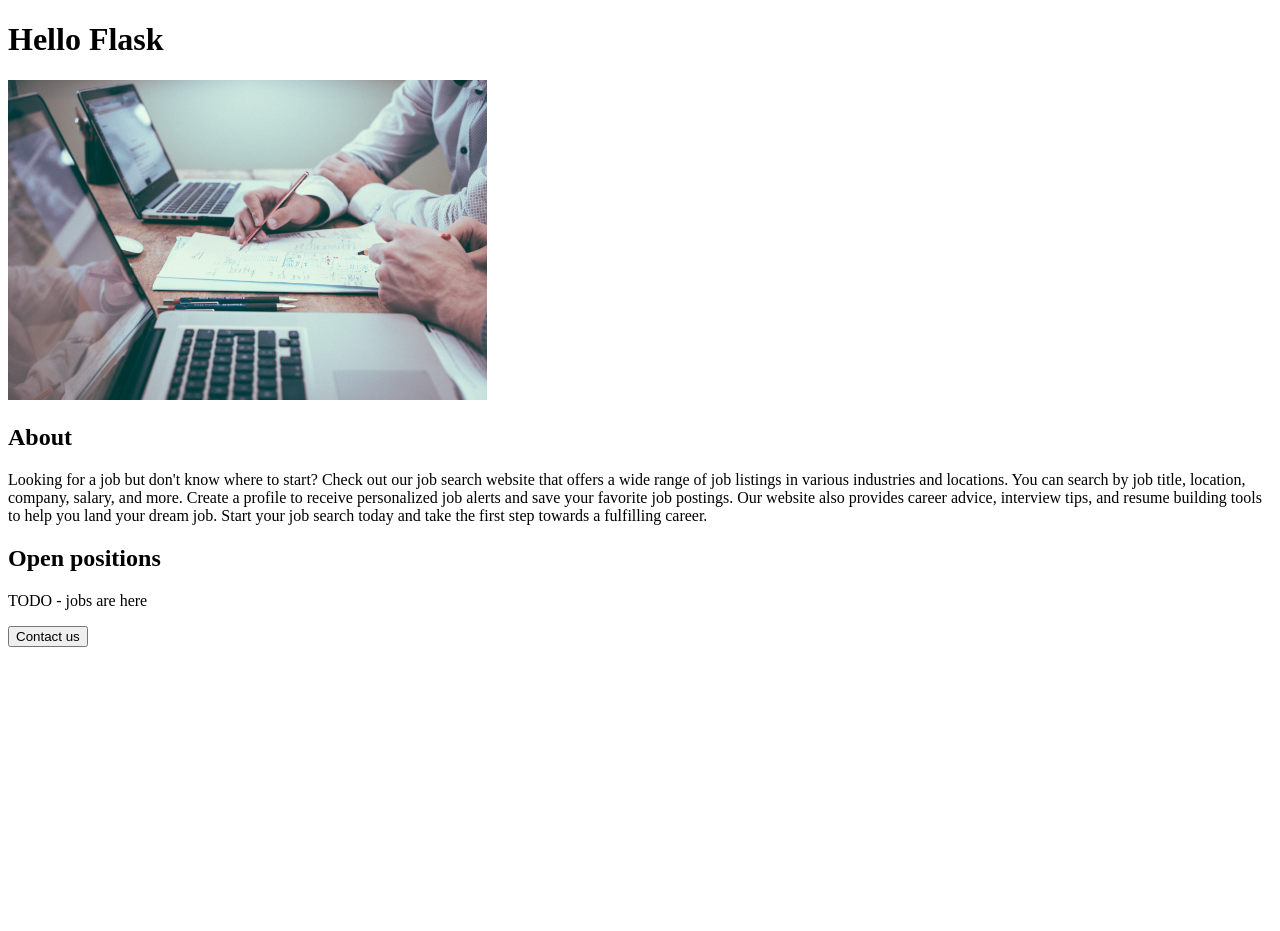
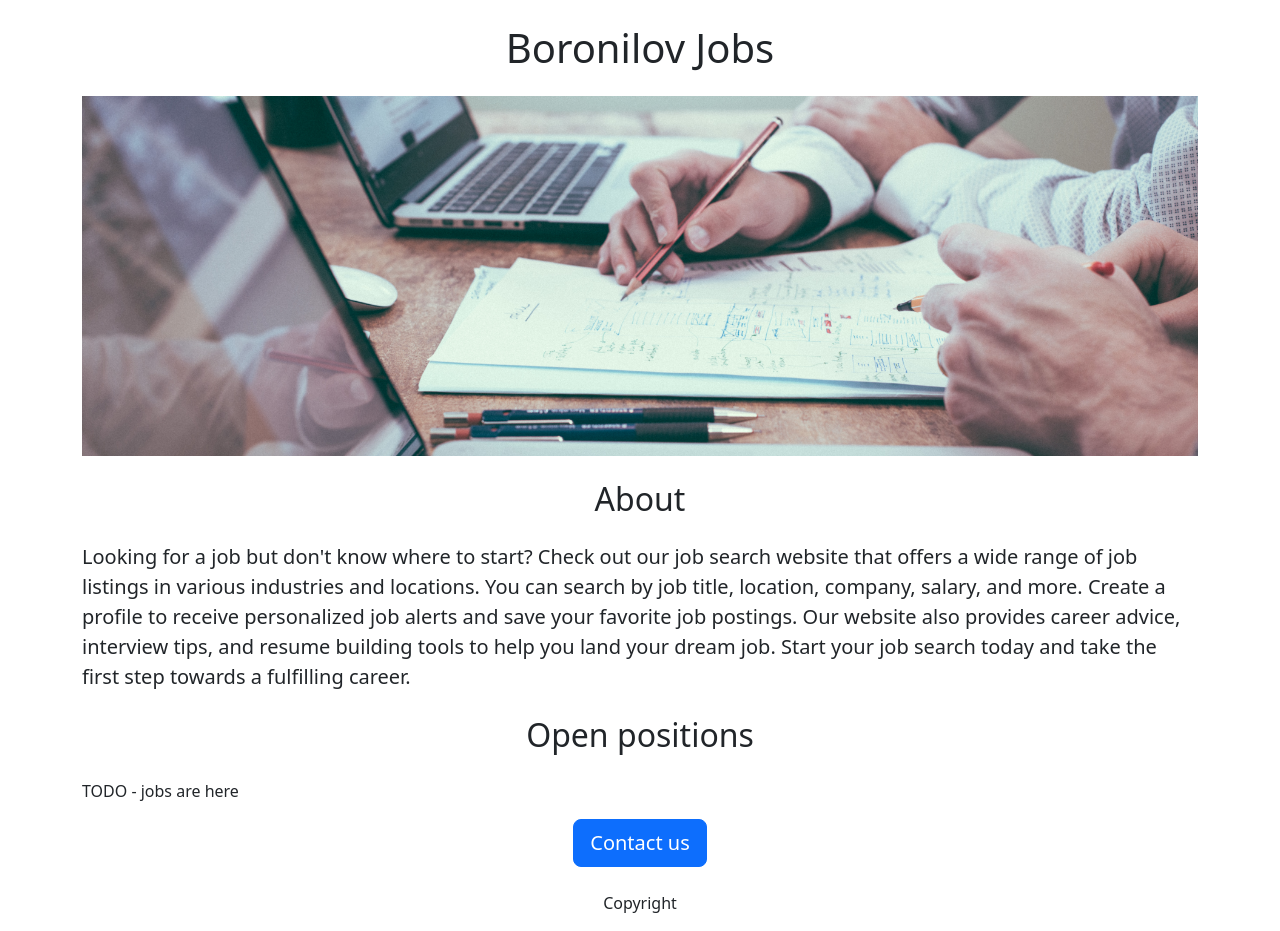
Before and after one commit to aboronilov/flask-ddas-jobs, a Flask app: page / in a window 1280 px wide. Before the commit the page ends 647 px from the top, so only its background shows below. Run offline with Flask 3, Linux system fonts and the light colour scheme.

Commit message:
bootstrap for templates

```diff
--- a/templates/base.html
+++ b/templates/base.html
@@ -8,6 +8,14 @@
         {% block title%}
         {% endblock title %}
     </title>
+    <style>
+        #banner {
+            height: 360px;
+            width: 100%;
+            object-fit: cover;
+        }
+    </style>
+    <link href="https://cdn.jsdelivr.net/npm/bootstrap@5.3.0-alpha3/dist/css/bootstrap.min.css" rel="stylesheet" integrity="sha384-KK94CHFLLe+nY2dmCWGMq91rCGa5gtU4mk92HdvYe+M/SXH301p5ILy+dN9+nJOZ" crossorigin="anonymous">
 </head>
 <body>
     {% block content %}
--- a/templates/home.html
+++ b/templates/home.html
@@ -3,11 +3,16 @@
 {% block title %}Jobs{% endblock title %}
 
 {% block content %}
-    <h1>Hello Flask</h1>
-    <img src="../static/img/scott-graham-5fNmWej4tAA-unsplash.jpg" alt="career" height="320">
-    <h2>About</h2>
-    <p>Looking for a job but don't know where to start? Check out our job search website that offers a wide range of job listings in various industries and locations. You can search by job title, location, company, salary, and more. Create a profile to receive personalized job alerts and save your favorite job postings. Our website also provides career advice, interview tips, and resume building tools to help you land your dream job. Start your job search today and take the first step towards a fulfilling career.</p>
-    <h2>Open positions</h2>
-    <p>TODO - jobs are here<p>
-    <button>Contact us</button>
+    <div class="container">
+        <h1 class="text-center my-4">Boronilov Jobs</h1>
+        <img class="img-fluid" src="../static/img/scott-graham-5fNmWej4tAA-unsplash.jpg" id="banner" alt="career" height="320">
+        <h2 class="text-center my-4">About</h2>
+        <p class="lead">Looking for a job but don't know where to start? Check out our job search website that offers a wide range of job listings in various industries and locations. You can search by job title, location, company, salary, and more. Create a profile to receive personalized job alerts and save your favorite job postings. Our website also provides career advice, interview tips, and resume building tools to help you land your dream job. Start your job search today and take the first step towards a fulfilling career.</p>
+        <h2 class="text-center my-4">Open positions</h2>
+        <p>TODO - jobs are here<p>
+        <div class="text-center">
+            <button class="btn btn-primary btn-lg mb-4">Contact us</button>
+            <p>Copyright</p>
+        </div>
+    </div>
 {% endblock content %}
```
